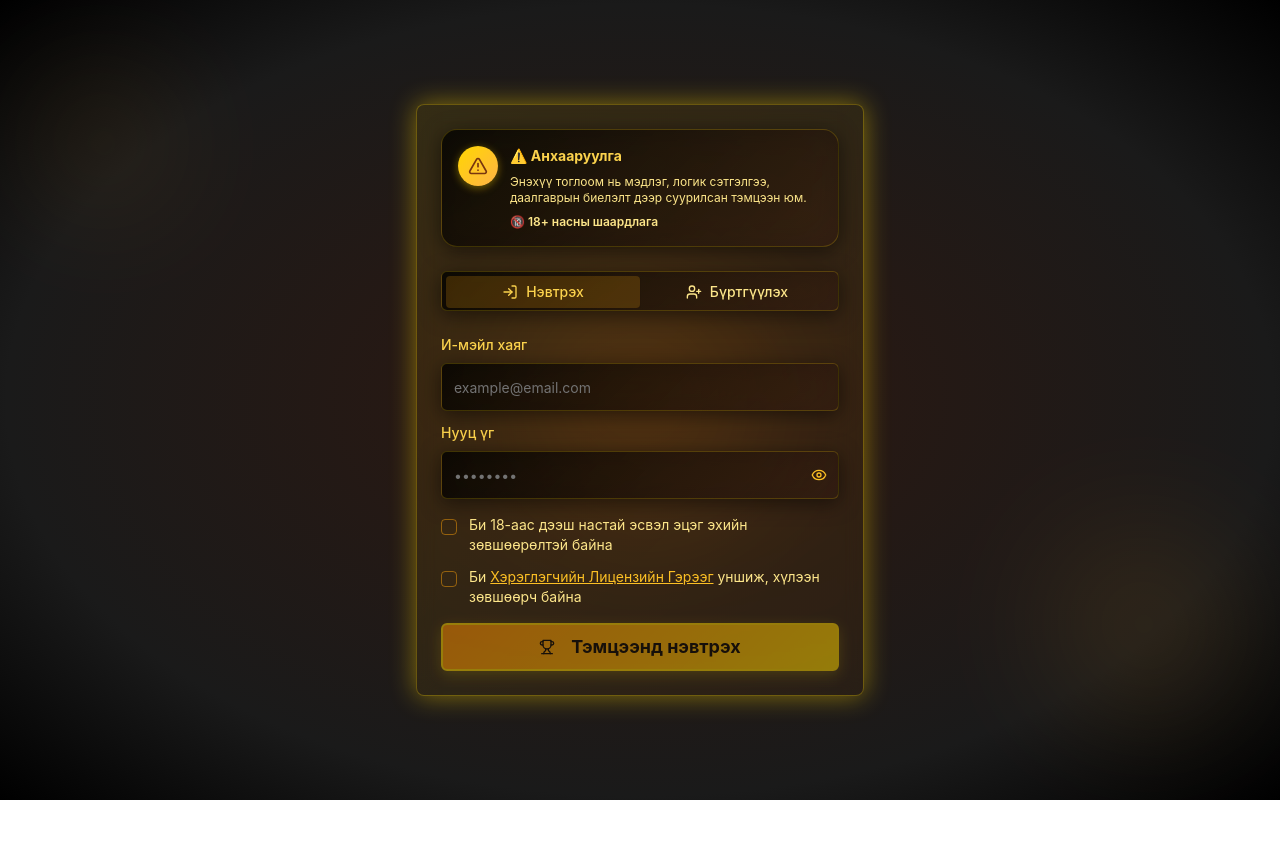
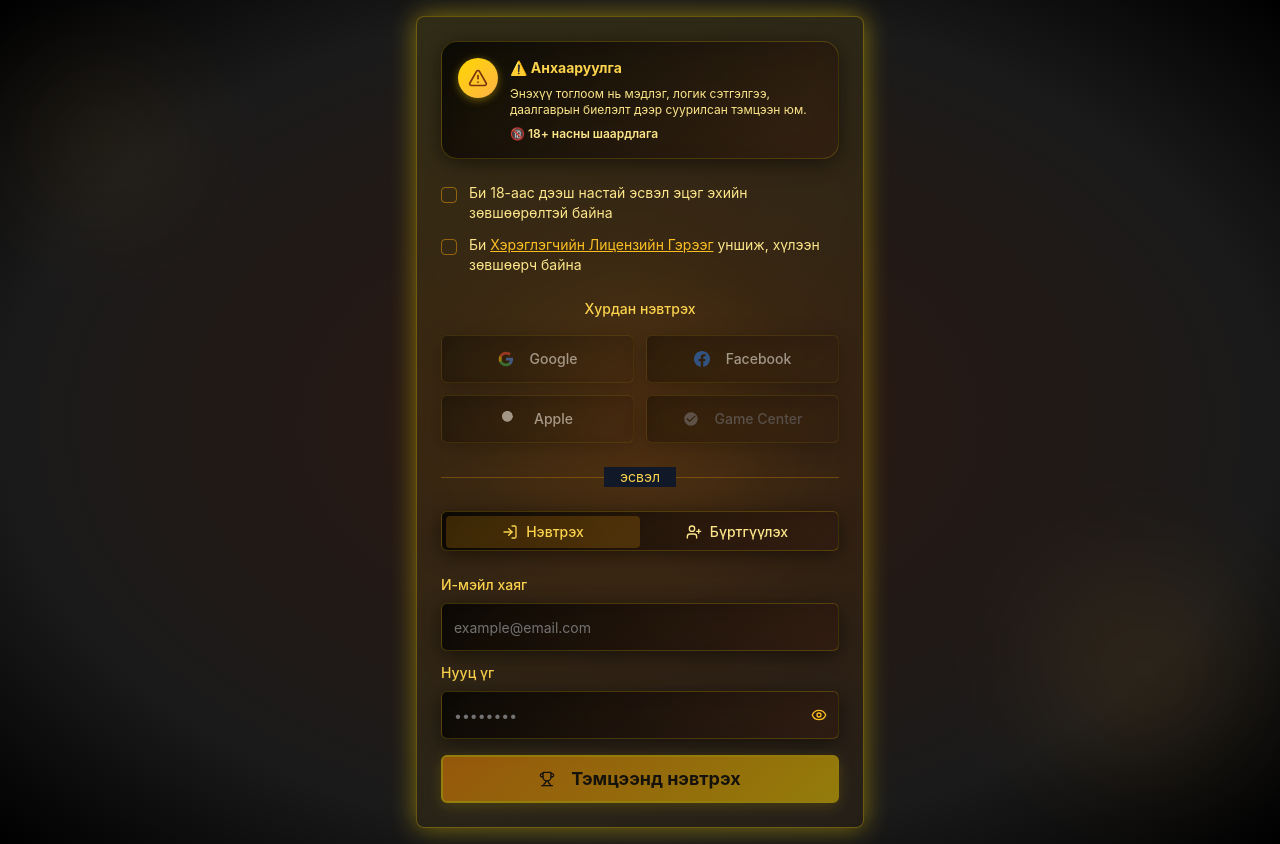
Before and after one commit to kuzowebsite/mindzone, a Next.js app: page / in a window 1280 px wide. Before the commit the page ends 800 px from the top, so only its background shows below. Built offline with nearby package versions, Linux system fonts and the light colour scheme; no server answers.

Commit message:
Update auth-form.tsx

```diff
--- a/components/auth-form.tsx
+++ b/components/auth-form.tsx
@@ -19,8 +19,9 @@ import { useAuth } from "@/hooks/use-auth"
 import { Loader2, AlertTriangle, Eye, EyeOff, UserPlus, LogIn, Trophy, Users } from "lucide-react"
 
 export function AuthForm() {
-  const { signIn, signUp } = useAuth()
+  const { signIn, signUp, signInWithGoogle, signInWithFacebook, signInWithApple } = useAuth()
   const [loading, setLoading] = useState(false)
+  const [socialLoading, setSocialLoading] = useState<string | null>(null)
   const [error, setError] = useState("")
   const [success, setSuccess] = useState("")
   const [newUserProfile, setNewUserProfile] = useState<any>(null)
@@ -34,6 +35,54 @@ export function AuthForm() {
     email: "",
     password: "",
   })
+
+  const handleSocialSignIn = async (provider: "google" | "facebook" | "apple") => {
+    if (!acceptedEULA || !acceptedAge) {
+      setError("Та бүх нөхцлийг хүлээн зөвшөөрөх ёстой")
+      return
+    }
+
+    setSocialLoading(provider)
+    setError("")
+    setSuccess("")
+
+    try {
+      let result
+      switch (provider) {
+        case "google":
+          result = await signInWithGoogle()
+          break
+        case "facebook":
+          result = await signInWithFacebook()
+          break
+        case "apple":
+          result = await signInWithApple()
+          break
+        default:
+          throw new Error("Дэмжигдээгүй нэвтрэх арга")
+      }
+
+      // Success message will be handled by auth state change
+    } catch (err: any) {
+      console.error(`${provider} sign in error:`, err)
+
+      if (err.code === "auth/popup-closed-by-user") {
+        setError("Нэвтрэх цонх хаагдсан байна")
+      } else if (err.code === "auth/popup-blocked") {
+        setError("Popup цонх блоклогдсон байна. Браузерын тохиргоог шалгана уу")
+      } else if (err.code === "auth/account-exists-with-different-credential") {
+        setError("Энэ и-мэйл хаяг өөр нэвтрэх аргаар бүртгэгдсэн байна")
+      } else if (err.code === "auth/network-request-failed") {
+        setError("Интернэт холболтын алдаа. Холболтоо шалгаад дахин оролдоно уу")
+      } else {
+        setError(
+          `${provider.charAt(0).toUpperCase() + provider.slice(1)}-ээр нэвтрэх үед алдаа гарлаа: ${err.message || "Тодорхойгүй алдаа"}`,
+        )
+      }
+    } finally {
+      setSocialLoading(null)
+    }
+  }
 
   const handleSignIn = async (e: React.FormEvent<HTMLFormElement>) => {
     e.preventDefault()
@@ -194,6 +243,181 @@ export function AuthForm() {
                 </div>
               </div>
 
+              {/* Checkboxes - moved to top for social login */}
+              <div className="space-y-3 mb-6">
+                <div className="flex items-start space-x-3">
+                  <Checkbox
+                    id="age-consent-global"
+                    checked={acceptedAge}
+                    onCheckedChange={setAcceptedAge}
+                    className="border-amber-500/50 data-[state=checked]:bg-amber-500 data-[state=checked]:border-amber-500 mt-1"
+                  />
+                  <label htmlFor="age-consent-global" className="text-sm text-amber-200 leading-5">
+                    Би 18-аас дээш настай эсвэл эцэг эхийн зөвшөөрөлтэй байна
+                  </label>
+                </div>
+
+                <div className="flex items-start space-x-3">
+                  <Checkbox
+                    id="eula-consent-global"
+                    checked={acceptedEULA}
+                    onCheckedChange={setAcceptedEULA}
+                    className="border-amber-500/50 data-[state=checked]:bg-amber-500 data-[state=checked]:border-amber-500 mt-1"
+                  />
+                  <label htmlFor="eula-consent-global" className="text-sm text-amber-200 leading-5">
+                    Би{" "}
+                    <Dialog>
+                      <DialogTrigger asChild>
+                        <button
+                          type="button"
+                          className="text-amber-400 underline hover:text-amber-300 transition-colors"
+                        >
+                          Хэрэглэгчийн Лицензийн Гэрээг
+                        </button>
+                      </DialogTrigger>
+                      <DialogContent className="max-w-2xl max-h-[80vh] overflow-y-auto gaming-card border-amber-500/30">
+                        <DialogHeader>
+                          <DialogTitle className="text-2xl font-bold text-transparent bg-clip-text golden-gradient">
+                            Squad Game: EULA
+                          </DialogTitle>
+                          <DialogDescription className="text-amber-300">Сүүлд шинэчилсэн: 2025-07-05</DialogDescription>
+                        </DialogHeader>
+                        <div className="space-y-4 text-sm text-amber-200 max-h-96 overflow-y-auto">
+                          <p>
+                            Энэхүү аппликэйшн (цаашид "Тоглоом" гэх)-д нэвтэрч, хэрэглэж эхэлснээр та дараах нөхцлийг
+                            бүрэн уншиж танилцсан, ойлгосон бөгөөд хүлээн зөвшөөрсөнд тооцно.
+                          </p>
+                          <div className="space-y-3">
+                            <div className="stats-card p-3 rounded">
+                              <h3 className="font-bold text-amber-400 mb-1">1. Тоглоомын зорилго</h3>
+                              <p className="text-xs">
+                                Энэхүү тоглоом нь мэдлэг, ур чадварыг шалгах зорилготой, олон шатлалт даалгавартай
+                                тэмцээний платформ юм.
+                              </p>
+                            </div>
+                            <div className="stats-card p-3 rounded">
+                              <h3 className="font-bold text-amber-400 mb-1">2. Насны шаардлага</h3>
+                              <p className="text-xs">
+                                Тоглоомд оролцох доод нас нь <strong>18 нас</strong> байна.
+                              </p>
+                            </div>
+                            <div className="stats-card p-3 rounded">
+                              <h3 className="font-bold text-amber-400 mb-1">3. Шагнал болон төлбөр</h3>
+                              <p className="text-xs">
+                                Тоглоомд оролцохын тулд хэрэглэгч тодорхой хэмжээний тасалбар худалдан авна.
+                              </p>
+                            </div>
+                          </div>
+                        </div>
+                      </DialogContent>
+                    </Dialog>{" "}
+                    уншиж, хүлээн зөвшөөрч байна
+                  </label>
+                </div>
+              </div>
+
+              {/* Social Login Section */}
+              <div className="space-y-4 mb-6">
+                <div className="text-center">
+                  <p className="text-amber-300 text-sm font-medium mb-4">Хурдан нэвтрэх</p>
+                </div>
+
+                <div className="grid grid-cols-2 gap-3">
+                  {/* Google Login */}
+                  <Button
+                    onClick={() => handleSocialSignIn("google")}
+                    disabled={!acceptedEULA || !acceptedAge || socialLoading !== null}
+                    className="h-12 gaming-card border border-amber-500/30 hover:border-amber-400 bg-transparent text-white hover:bg-amber-500/10 transition-all duration-200"
+                  >
+                    {socialLoading === "google" ? (
+                      <Loader2 className="h-5 w-5 animate-spin" />
+                    ) : (
+                      <>
+                        <svg className="w-5 h-5 mr-2" viewBox="0 0 24 24">
+                          <path
+                            fill="#4285F4"
+                            d="M22.56 12.25c0-.78-.07-1.53-.2-2.25H12v4.26h5.92c-.26 1.37-1.04 2.53-2.21 3.31v2.77h3.57c2.08-1.92 3.28-4.74 3.28-8.09z"
+                          />
+                          <path
+                            fill="#34A853"
+                            d="M12 23c2.97 0 5.46-.98 7.28-2.66l-3.57-2.77c-.98.66-2.23 1.06-3.71 1.06-2.86 0-5.29-1.93-6.16-4.53H2.18v2.84C3.99 20.53 7.7 23 12 23z"
+                          />
+                          <path
+                            fill="#FBBC05"
+                            d="M5.84 14.09c-.22-.66-.35-1.36-.35-2.09s.13-1.43.35-2.09V7.07H2.18C1.43 8.55 1 10.22 1 12s.43 3.45 1.18 4.93l2.85-2.22.81-.62z"
+                          />
+                          <path
+                            fill="#EA4335"
+                            d="M12 5.38c1.62 0 3.06.56 4.21 1.64l3.15-3.15C17.45 2.09 14.97 1 12 1 7.7 1 3.99 3.47 2.18 7.07l3.66 2.84c.87-2.6 3.3-4.53 6.16-4.53z"
+                          />
+                        </svg>
+                        Google
+                      </>
+                    )}
+                  </Button>
+
+                  {/* Facebook Login */}
+                  <Button
+                    onClick={() => handleSocialSignIn("facebook")}
+                    disabled={!acceptedEULA || !acceptedAge || socialLoading !== null}
+                    className="h-12 gaming-card border border-amber-500/30 hover:border-amber-400 bg-transparent text-white hover:bg-amber-500/10 transition-all duration-200"
+                  >
+                    {socialLoading === "facebook" ? (
+                      <Loader2 className="h-5 w-5 animate-spin" />
+                    ) : (
+                      <>
+                        <svg className="w-5 h-5 mr-2" fill="#1877F2" viewBox="0 0 24 24">
+                          <path d="M24 12.073c0-6.627-5.373-12-12-12s-12 5.373-12 12c0 5.99 4.388 10.954 10.125 11.854v-8.385H7.078v-3.47h3.047V9.43c0-3.007 1.792-4.669 4.533-4.669 1.312 0 2.686.235 2.686.235v2.953H15.83c-1.491 0-1.956.925-1.956 1.874v2.25h3.328l-.532 3.47h-2.796v8.385C19.612 23.027 24 18.062 24 12.073z" />
+                        </svg>
+                        Facebook
+                      </>
+                    )}
+                  </Button>
+
+                  {/* Apple Login */}
+                  <Button
+                    onClick={() => handleSocialSignIn("apple")}
+                    disabled={!acceptedEULA || !acceptedAge || socialLoading !== null}
+                    className="h-12 gaming-card border border-amber-500/30 hover:border-amber-400 bg-transparent text-white hover:bg-amber-500/10 transition-all duration-200"
+                  >
+                    {socialLoading === "apple" ? (
+                      <Loader2 className="h-5 w-5 animate-spin" />
+                    ) : (
+                      <>
+                        <svg className="w-5 h-5 mr-2" fill="currentColor" viewBox="0 0 24 24">
+                          <path d="M12.017 0C8.396 0 8.025.044 8.025.044c0 0-.396.044-.396.044C3.521.088 0 3.609 0 8.017c0 4.408 3.521 7.929 7.629 7.973 0 0 .396.044.396.044s.396-.044.396-.044C12.529 15.946 16.05 12.425 16.05 8.017c0-4.408-3.521-7.929-7.629-7.973 0 0-.396-.044-.396-.044S12.396 0 12.017 0zm2.274 6.634c-.28.02-.558.08-.82.18-.262.1-.502.24-.71.42-.208.18-.378.39-.51.63-.132.24-.198.5-.198.78 0 .28.066.54.198.78.132.24.302.45.51.63.208.18.448.32.71.42.262.1.54.16.82.18.28-.02.558-.08.82-.18.262-.1.502-.24.71-.42.208-.18.378-.39.51-.63.132-.24.198-.5.198-.78 0-.28-.066-.54-.198-.78-.132-.24-.302-.45-.51-.63-.208-.18-.448-.32-.71-.42-.262-.1-.54-.16-.82-.18z" />
+                        </svg>
+                        Apple
+                      </>
+                    )}
+                  </Button>
+
+                  {/* Game Center Login (iOS only) */}
+                  <Button
+                    onClick={() => {
+                      setError("Game Center нэвтрэх одоогоор дэмжигдэхгүй байна")
+                    }}
+                    disabled={true}
+                    className="h-12 gaming-card border border-gray-600/30 bg-transparent text-gray-500 cursor-not-allowed"
+                  >
+                    <svg className="w-5 h-5 mr-2" fill="currentColor" viewBox="0 0 24 24">
+                      <path d="M12 2C6.48 2 2 6.48 2 12s4.48 10 10 10 10-4.48 10-10S17.52 2 12 2zm-2 15l-5-5 1.41-1.41L10 14.17l7.59-7.59L19 8l-9 9z" />
+                    </svg>
+                    Game Center
+                  </Button>
+                </div>
+              </div>
+
+              {/* Divider */}
+              <div className="relative my-6">
+                <div className="absolute inset-0 flex items-center">
+                  <div className="w-full border-t border-amber-500/30"></div>
+                </div>
+                <div className="relative flex justify-center text-sm">
+                  <span className="px-4 bg-gray-900 text-amber-300">эсвэл</span>
+                </div>
+              </div>
+
               <Tabs defaultValue="signin" className="w-full">
                 <TabsList className="grid w-full grid-cols-2 gaming-card border border-amber-500/20 mb-6">
                   <TabsTrigger
@@ -245,81 +469,6 @@ export function AuthForm() {
                             {showPassword ? <EyeOff className="h-4 w-4" /> : <Eye className="h-4 w-4" />}
                           </button>
                         </div>
-                      </div>
-                    </div>
-
-                    {/* Checkboxes */}
-                    <div className="space-y-3">
-                      <div className="flex items-start space-x-3">
-                        <Checkbox
-                          id="age-consent"
-                          checked={acceptedAge}
-                          onCheckedChange={setAcceptedAge}
-                          className="border-amber-500/50 data-[state=checked]:bg-amber-500 data-[state=checked]:border-amber-500 mt-1"
-                        />
-                        <label htmlFor="age-consent" className="text-sm text-amber-200 leading-5">
-                          Би 18-аас дээш настай эсвэл эцэг эхийн зөвшөөрөлтэй байна
-                        </label>
-                      </div>
-
-                      <div className="flex items-start space-x-3">
-                        <Checkbox
-                          id="eula-consent"
-                          checked={acceptedEULA}
-                          onCheckedChange={setAcceptedEULA}
-                          className="border-amber-500/50 data-[state=checked]:bg-amber-500 data-[state=checked]:border-amber-500 mt-1"
-                        />
-                        <label htmlFor="eula-consent" className="text-sm text-amber-200 leading-5">
-                          Би{" "}
-                          <Dialog>
-                            <DialogTrigger asChild>
-                              <button
-                                type="button"
-                                className="text-amber-400 underline hover:text-amber-300 transition-colors"
-                              >
-                                Хэрэглэгчийн Лицензийн Гэрээг
-                              </button>
-                            </DialogTrigger>
-                            <DialogContent className="max-w-2xl max-h-[80vh] overflow-y-auto gaming-card border-amber-500/30">
-                              <DialogHeader>
-                                <DialogTitle className="text-2xl font-bold text-transparent bg-clip-text golden-gradient">
-                                  Squad Game: EULA
-                                </DialogTitle>
-                                <DialogDescription className="text-amber-300">
-                                  Сүүлд шинэчилсэн: 2025-07-05
-                                </DialogDescription>
-                              </DialogHeader>
-                              <div className="space-y-4 text-sm text-amber-200 max-h-96 overflow-y-auto">
-                                <p>
-                                  Энэхүү аппликэйшн (цаашид "Тоглоом" гэх)-д нэвтэрч, хэрэглэж эхэлснээр та дараах
-                                  нөхцлийг бүрэн уншиж танилцсан, ойлгосон бөгөөд хүлээн зөвшөөрсөнд тооцно.
-                                </p>
-                                <div className="space-y-3">
-                                  <div className="stats-card p-3 rounded">
-                                    <h3 className="font-bold text-amber-400 mb-1">1. Тоглоомын зорилго</h3>
-                                    <p className="text-xs">
-                                      Энэхүү тоглоом нь мэдлэг, ур чадварыг шалгах зорилготой, олон шатлалт даалгавартай
-                                      тэмцээний платформ юм.
-                                    </p>
-                                  </div>
-                                  <div className="stats-card p-3 rounded">
-                                    <h3 className="font-bold text-amber-400 mb-1">2. Насны шаардлага</h3>
-                                    <p className="text-xs">
-                                      Тоглоомд оролцох доод нас нь <strong>18 нас</strong> байна.
-                                    </p>
-                                  </div>
-                                  <div className="stats-card p-3 rounded">
-                                    <h3 className="font-bold text-amber-400 mb-1">3. Шагнал болон төлбөр</h3>
-                                    <p className="text-xs">
-                                      Тоглоомд оролцохын тулд хэрэглэгч тодорхой хэмжээний тасалбар худалдан авна.
-                                    </p>
-                                  </div>
-                                </div>
-                              </div>
-                            </DialogContent>
-                          </Dialog>{" "}
-                          уншиж, хүлээн зөвшөөрч байна
-                        </label>
                       </div>
                     </div>
 
@@ -396,81 +545,6 @@ export function AuthForm() {
                       </div>
                     </div>
 
-                    {/* Checkboxes */}
-                    <div className="space-y-3">
-                      <div className="flex items-start space-x-3">
-                        <Checkbox
-                          id="age-consent-signup"
-                          checked={acceptedAge}
-                          onCheckedChange={setAcceptedAge}
-                          className="border-amber-500/50 data-[state=checked]:bg-amber-500 data-[state=checked]:border-amber-500 mt-1"
-                        />
-                        <label htmlFor="age-consent-signup" className="text-sm text-amber-200 leading-5">
-                          Би 18-аас дээш настай эсвэл эцэг эхийн зөвшөөрөлтэй байна
-                        </label>
-                      </div>
-
-                      <div className="flex items-start space-x-3">
-                        <Checkbox
-                          id="eula-consent-signup"
-                          checked={acceptedEULA}
-                          onCheckedChange={setAcceptedEULA}
-                          className="border-amber-500/50 data-[state=checked]:bg-amber-500 data-[state=checked]:border-amber-500 mt-1"
-                        />
-                        <label htmlFor="eula-consent-signup" className="text-sm text-amber-200 leading-5">
-                          Би{" "}
-                          <Dialog>
-                            <DialogTrigger asChild>
-                              <button
-                                type="button"
-                                className="text-amber-400 underline hover:text-amber-300 transition-colors"
-                              >
-                                Хэрэглэгчийн Лицензийн Гэрээг
-                              </button>
-                            </DialogTrigger>
-                            <DialogContent className="max-w-2xl max-h-[80vh] overflow-y-auto gaming-card border-amber-500/30">
-                              <DialogHeader>
-                                <DialogTitle className="text-2xl font-bold text-transparent bg-clip-text golden-gradient">
-                                  Squad Game: EULA
-                                </DialogTitle>
-                                <DialogDescription className="text-amber-300">
-                                  Сүүлд шинэчилсэн: 2025-07-05
-                                </DialogDescription>
-                              </DialogHeader>
-                              <div className="space-y-4 text-sm text-amber-200 max-h-96 overflow-y-auto">
-                                <p>
-                                  Энэхүү аппликэйшн (цаашид "Тоглоом" гэх)-д нэвтэрч, хэрэглэж эхэлснээр та дараах
-                                  нөхцлийг бүрэн уншиж танилцсан, ойлгосон бөгөөд хүлээн зөвшөөрсөнд тооцно.
-                                </p>
-                                <div className="space-y-3">
-                                  <div className="stats-card p-3 rounded">
-                                    <h3 className="font-bold text-amber-400 mb-1">1. Тоглоомын зорилго</h3>
-                                    <p className="text-xs">
-                                      Энэхүү тоглоом нь мэдлэг, ур чадварыг шалгах зорилготой, олон шатлалт даалгавартай
-                                      тэмцээний платформ юм.
-                                    </p>
-                                  </div>
-                                  <div className="stats-card p-3 rounded">
-                                    <h3 className="font-bold text-amber-400 mb-1">2. Насны шаардлага</h3>
-                                    <p className="text-xs">
-                                      Тоглоомд оролцох доод нас нь <strong>18 нас</strong> байна.
-                                    </p>
-                                  </div>
-                                  <div className="stats-card p-3 rounded">
-                                    <h3 className="font-bold text-amber-400 mb-1">3. Шагнал болон төлбөр</h3>
-                                    <p className="text-xs">
-                                      Тоглоомд оролцохын тулд хэрэглэгч тодорхой хэмжээний тасалбар худалдан авна.
-                                    </p>
-                                  </div>
-                                </div>
-                              </div>
-                            </DialogContent>
-                          </Dialog>{" "}
-                          уншиж, хүлээн зөвшөөрч байна
-                        </label>
-                      </div>
-                    </div>
-
                     <Button
                       type="submit"
                       className="w-full h-12 text-lg font-bold premium-button text-black"
@@ -504,12 +578,14 @@ export function AuthForm() {
           </Card>
 
           {/* Loading Progress */}
-          {loading && (
+          {(loading || socialLoading) && (
             <div className="mt-6 text-center">
               <div className="level-bar w-full h-2 bg-gray-800 rounded-full overflow-hidden">
                 <div className="h-full level-bar animate-pulse"></div>
               </div>
-              <p className="text-amber-300 text-sm mt-2 font-medium">LOADING...</p>
+              <p className="text-amber-300 text-sm mt-2 font-medium">
+                {socialLoading ? `${socialLoading.toUpperCase()}-ээр нэвтэрч байна...` : "LOADING..."}
+              </p>
             </div>
           )}
         </div>
```
